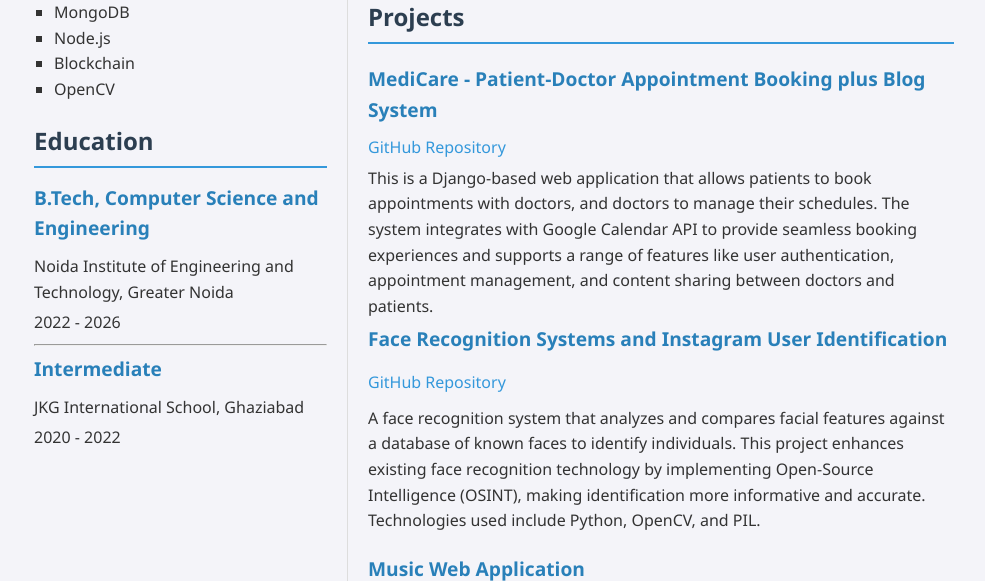
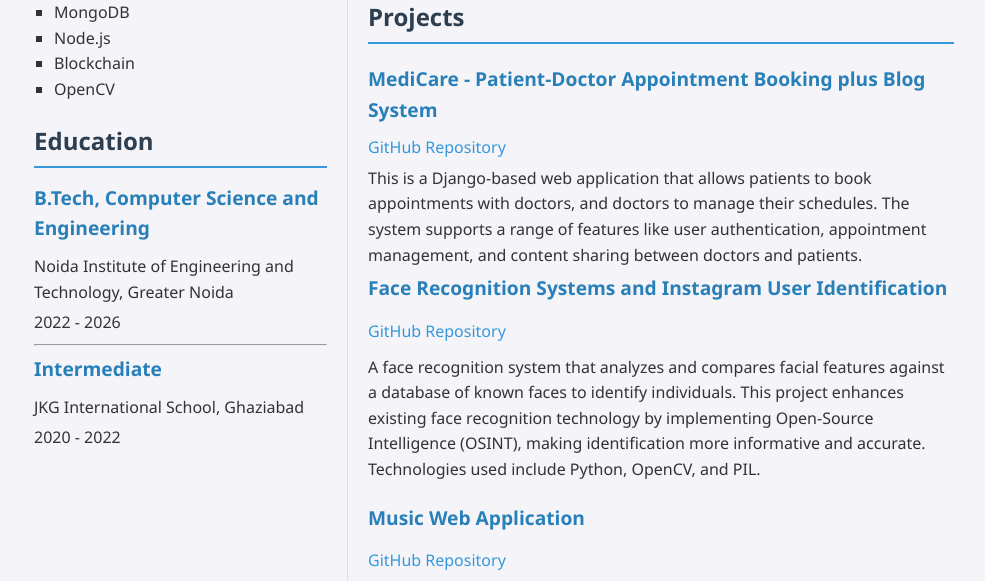
Before and after one commit to Sharadsisodia/My-Portfolio, a Django app: page /resume/ in a window 1280 px wide. Shown: the part 664-1245 px from the top of the page, without its empty margins (146-1131 px from the left). Run offline with Django 5.2, Linux system fonts and the light colour scheme.

Commit message:
Update resume.html

```diff
--- a/templates/resume.html
+++ b/templates/resume.html
@@ -79,7 +79,7 @@
                 <div class="project"></div>
                     <h3>MediCare - Patient-Doctor Appointment Booking plus Blog System</h3>
                     <p><a href="https://github.com/Sharadsisodia/MediCare" target="_blank">GitHub Repository</a></p>
-                    <p>This is a Django-based web application that allows patients to book appointments with doctors, and doctors to manage their schedules. The system integrates with Google Calendar API to provide seamless booking experiences and supports a range of features like user authentication, appointment management, and content sharing between doctors and patients.</p>
+                    <p>This is a Django-based web application that allows patients to book appointments with doctors, and doctors to manage their schedules. The system supports a range of features like user authentication, appointment management, and content sharing between doctors and patients.</p>
                 </div>
                 <div class="project">
                     <h3>Face Recognition Systems and Instagram User Identification</h3>
```
